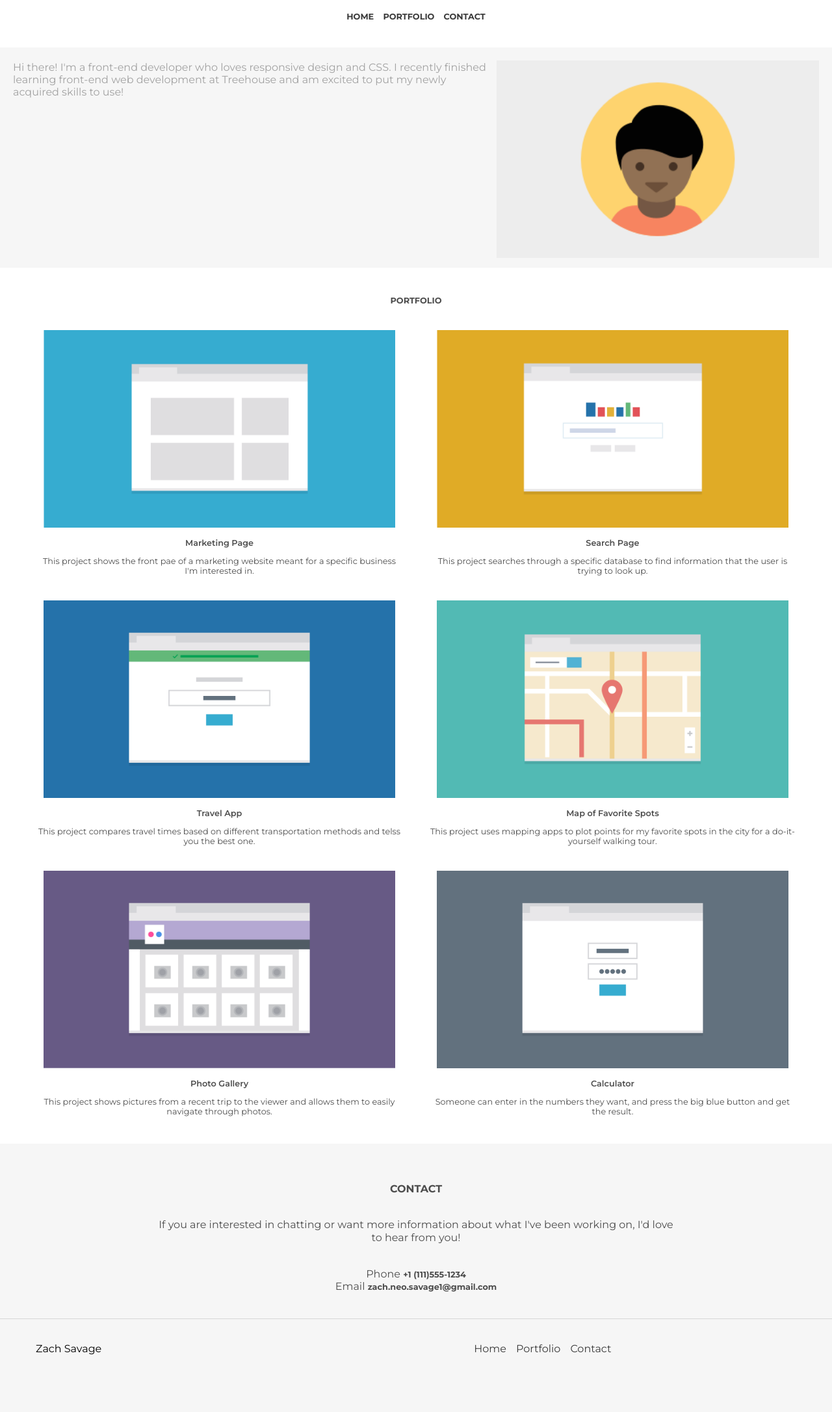
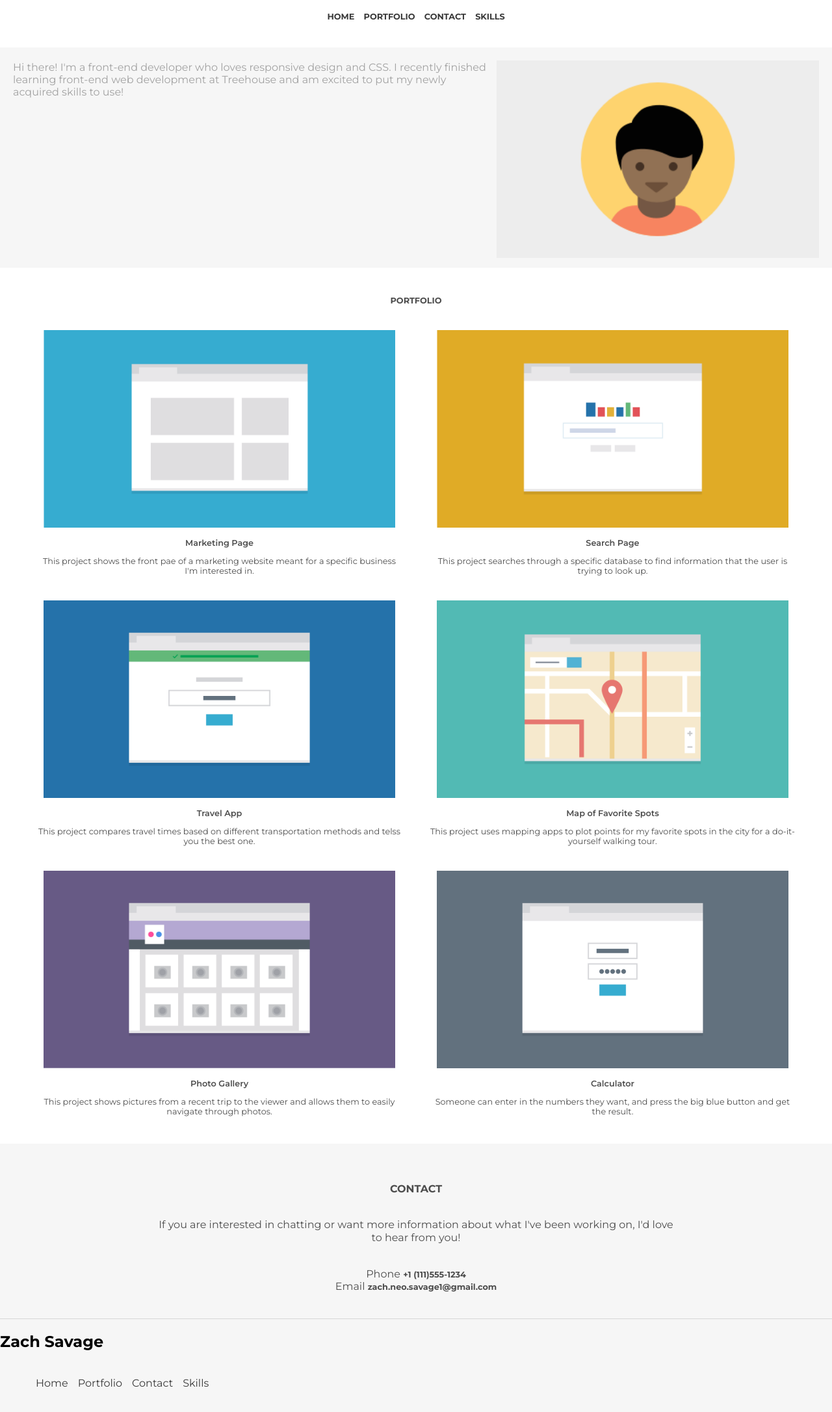
Before and after one commit to Zach-Savage/Mobile-First-Project, a plain HTML site: page index.html in a window 1280 px wide. Shown: the part 61-2234 px from the top of the page at 65% size. Before the commit the page ends 2186 px from the top, so only its background shows below. Drawn offline with Linux system fonts and the light colour scheme.

Commit message:
completed basic layouts for all breakpoints - still finishing touches needed

```diff
--- a/index.html
+++ b/index.html
@@ -15,11 +15,12 @@
 
 			<header>
 				<div class="main-header" id="top">
-					<h2>Zach Savage</h2>
-					<ul>
+					<h2 class="name">Zach Savage</h2>
+					<ul class="main-nav">
 						<li><a href="#top">Home</a></li>
 						<li><a href="#portfolio">Portfolio</a></li>
 						<li><a href="#contact">Contact</a></li>
+						<li><a href="#skills">Skills</a></li>
 					</ul>
 				</div>
 			</header>
@@ -33,7 +34,7 @@
 
 
 				<div class="portfolio" id="portfolio">
-					<h3>PORTFOLIO</h3>
+					<h3 id="main-title">PORTFOLIO</h3>
 
 						<div class='marketing'>
 							<img src="images/portfolio-1.png" alt="marketing page image" class="portfolio-img">
@@ -90,11 +91,12 @@
 		</div>
 
 		<footer>
+			<h2>Zach Savage</h2>
 			<ul>
-				<li id="student-name">Zach Savage</li>
 				<li><a href="#top">Home</a></li>
 				<li><a href="#portfolio">Portfolio</a></li>
 				<li><a href="#contact">Contact</a></li>
+				<li><a href="#skills">Skills</a></li>
 			</ul>
 		</footer>
 
```
